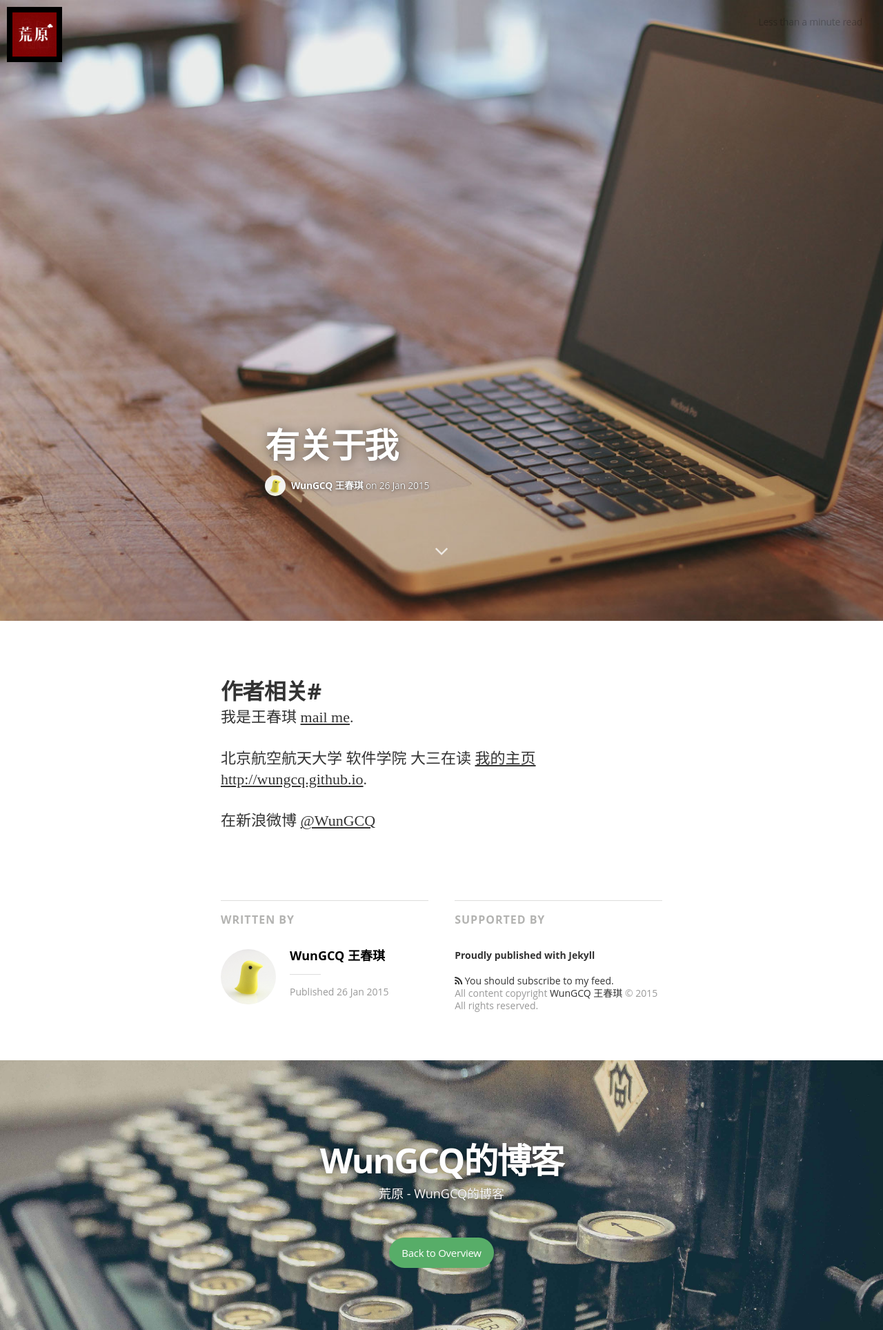
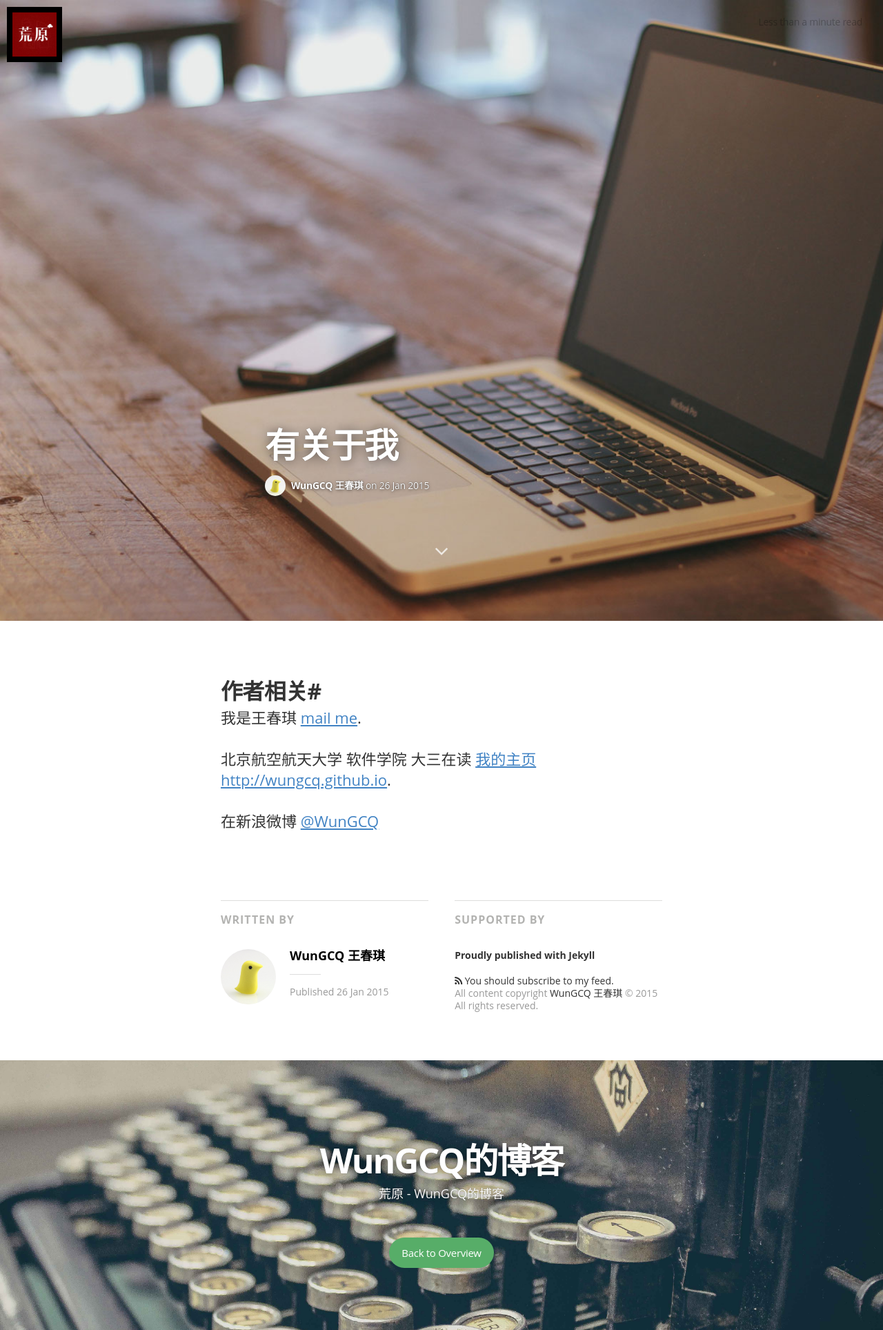
Before and after one commit to wcqblog/wcqblog.github.io, a Jekyll site: the page built from _posts/2015-1-26-about-me.markdown, in a window 1280 px wide. Shown: the whole page at 69% size. Built offline with Jekyll 4.4.1, drawn with Linux system fonts in a browser that asks for light colours; nearby versions of some CDN libraries; some web fonts are replaced; Markdown is read by kramdown in place of the engine named in the settings.

Commit message:
Update main.sass

```diff
--- a/css/main.sass
+++ b/css/main.sass
@@ -362,7 +362,7 @@ body
       text-overflow: ellipsis
   .post-content
     width: 100%
-    font-family: $font-serif
+    font-family: $font-sans
     color: #333
     h1, h2, h3
       font-family: $font-sans
@@ -395,7 +395,7 @@ body
       -moz-hyphens: auto
       hyphens: auto
     a
-      color: #333
+      color: #4183c4
       text-decoration: underline
     img
       max-width: 100%
```
